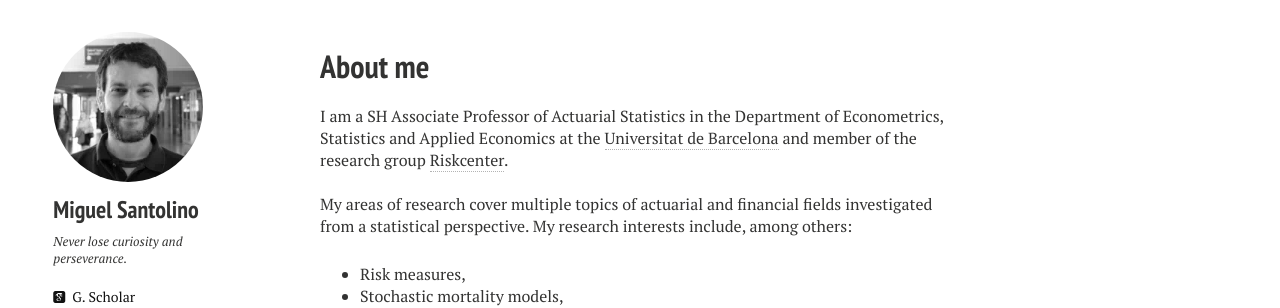
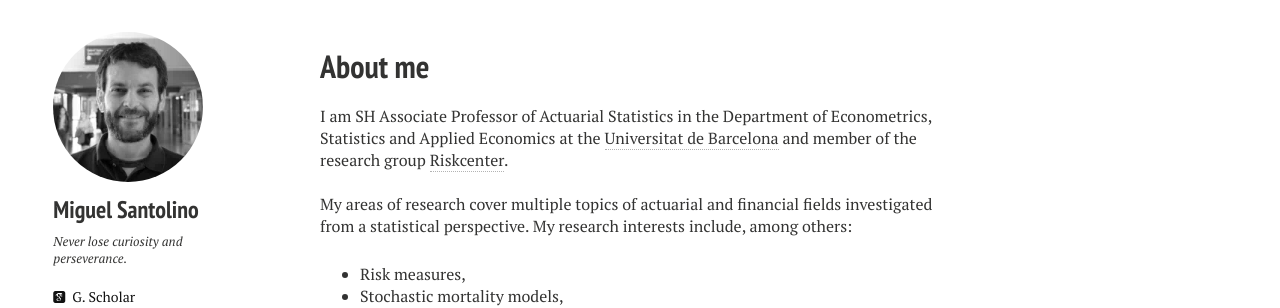
Before and after one commit to msantolino/msantolino.github.io, a Jekyll site: the page built from index.md, in a window 1280 px wide. Shown: the part 269-577 px from the top of the page. Built offline with Jekyll 4.4.1, drawn with Linux system fonts in a browser that asks for light colours; nearby versions of some CDN libraries; comment, search, counter and statistics services are not loaded.

```diff
--- a/index.md
+++ b/index.md
@@ -7,7 +7,7 @@ image:
   feature: trees.jpg
 ---
 
-I am a SH Associate Professor of Actuarial Statistics in the Department of Econometrics, Statistics and Applied Economics at the <a href="https://www.ub.edu/portal/web/dp-economestap/econometria-estadistica/" target="_blank">Universitat de Barcelona</a>
+I am SH Associate Professor of Actuarial Statistics in the Department of Econometrics, Statistics and Applied Economics at the <a href="https://www.ub.edu/portal/web/dp-economestap/econometria-estadistica/" target="_blank">Universitat de Barcelona</a>
 and member of the research group <a href="http://www.ub.edu/riskcenter/santolino/" target="_blank">Riskcenter</a>.
 
 <br />
```
